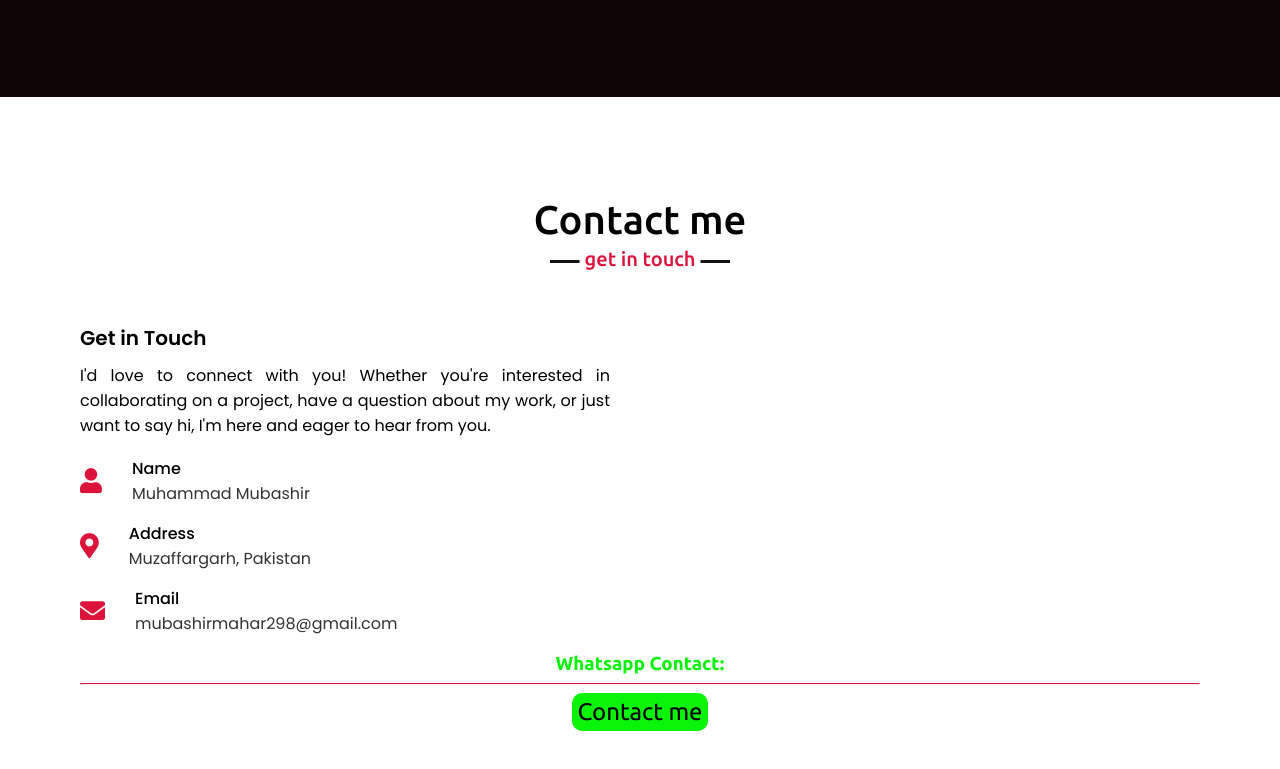
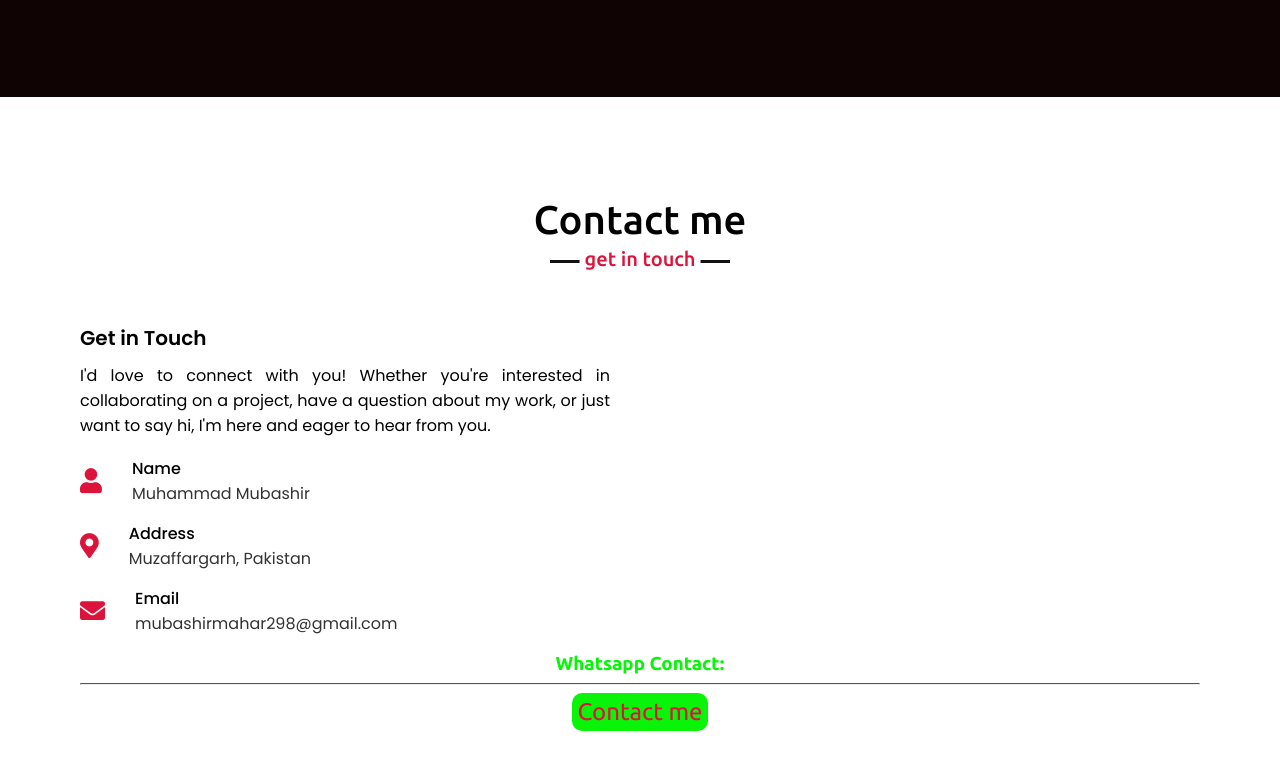
Before and after one commit to maharmubashir/Personal-Portfolio, a plain HTML site: page index.html in a window 1280 px wide. Shown: the part 2022-2791 px from the top of the page. Drawn offline with nearby package versions, Linux system fonts and the light colour scheme.

Commit message:
Update style.css

```diff
--- a/style.css
+++ b/style.css
@@ -381,7 +381,7 @@ section .title::after{
 }
 .right1 button{
     background-color: rgb(10, 244, 10);
-    color:crimson:
+    color:crimson;
     height: auto;
     font-size: 1.5rem;
     padding: 5px;
@@ -391,7 +391,7 @@ section .title::after{
     margin-top: 8px;
 }
 hr {
-   border-top: 1px solid crimson;
+    border-top: 1px solid crimson;
 }
 /* responsive media query start */
 @media (max-width: 1104px) {
```
